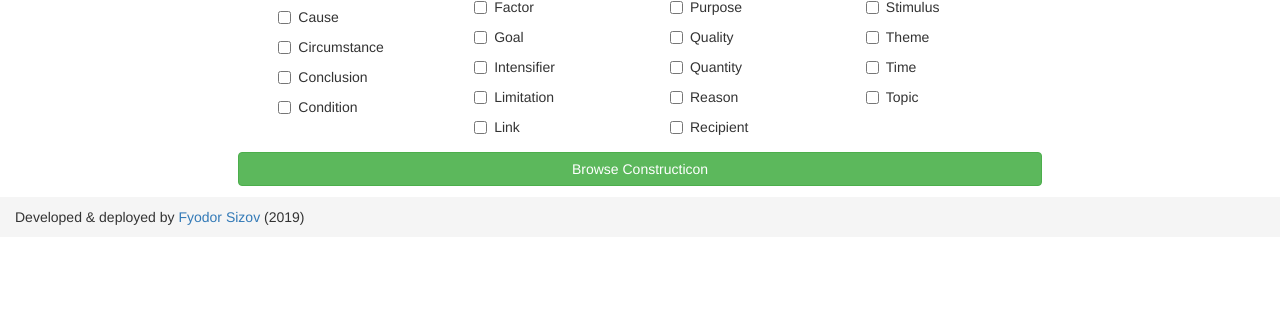
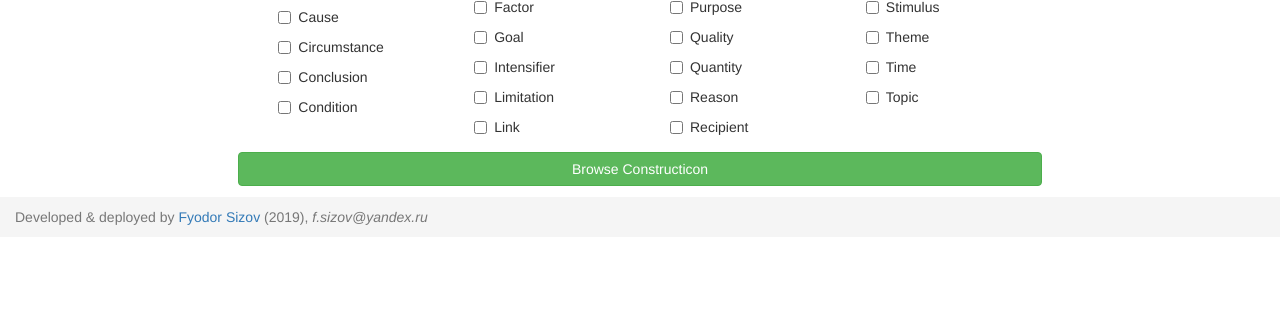
Before and after one commit to sfedia/russian-constructicon, a Flask app: page / in a window 1280 px wide. Shown: the part 413-724 px from the top of the page. Run offline with Flask 2, Linux system fonts and the light colour scheme; parts of the project's set-up code (start-up, migrations or seed data) failed here and were passed over; some libraries are stand-ins or nearby versions.

Commit message:
update footer

```diff
--- a/templates/main_page.html
+++ b/templates/main_page.html
@@ -358,9 +358,10 @@ main div.container {
 
 
 <footer class="footer mt-auto py-3">
-  <div class="foot container">
+  <div class="foot container text-muted">
     <span>
-        Developed & deployed by <a href="//github.com/prodotiscus/russian-constructicon">Fyodor Sizov</a> (2019)
+        Developed & deployed by <a href="//github.com/prodotiscus/russian-constructicon">Fyodor Sizov</a> (2019),
+        <i>f.sizov@yandex.ru</i>
     </span>
   </div>
 </footer>
--- a/templates/search_results.html
+++ b/templates/search_results.html
@@ -159,9 +159,10 @@ main div.container {
 
 
 <footer class="footer mt-auto py-3">
-  <div class="foot container">
+  <div class="foot container text-muted">
     <span>
-        Developed & deployed by <a href="//github.com/prodotiscus/russian-constructicon">Fyodor Sizov</a> (2019)
+        Developed & deployed by <a href="//github.com/prodotiscus/russian-constructicon">Fyodor Sizov</a> (2019),
+        <i>f.sizov@yandex.ru</i>
     </span>
   </div>
 </footer>
```
